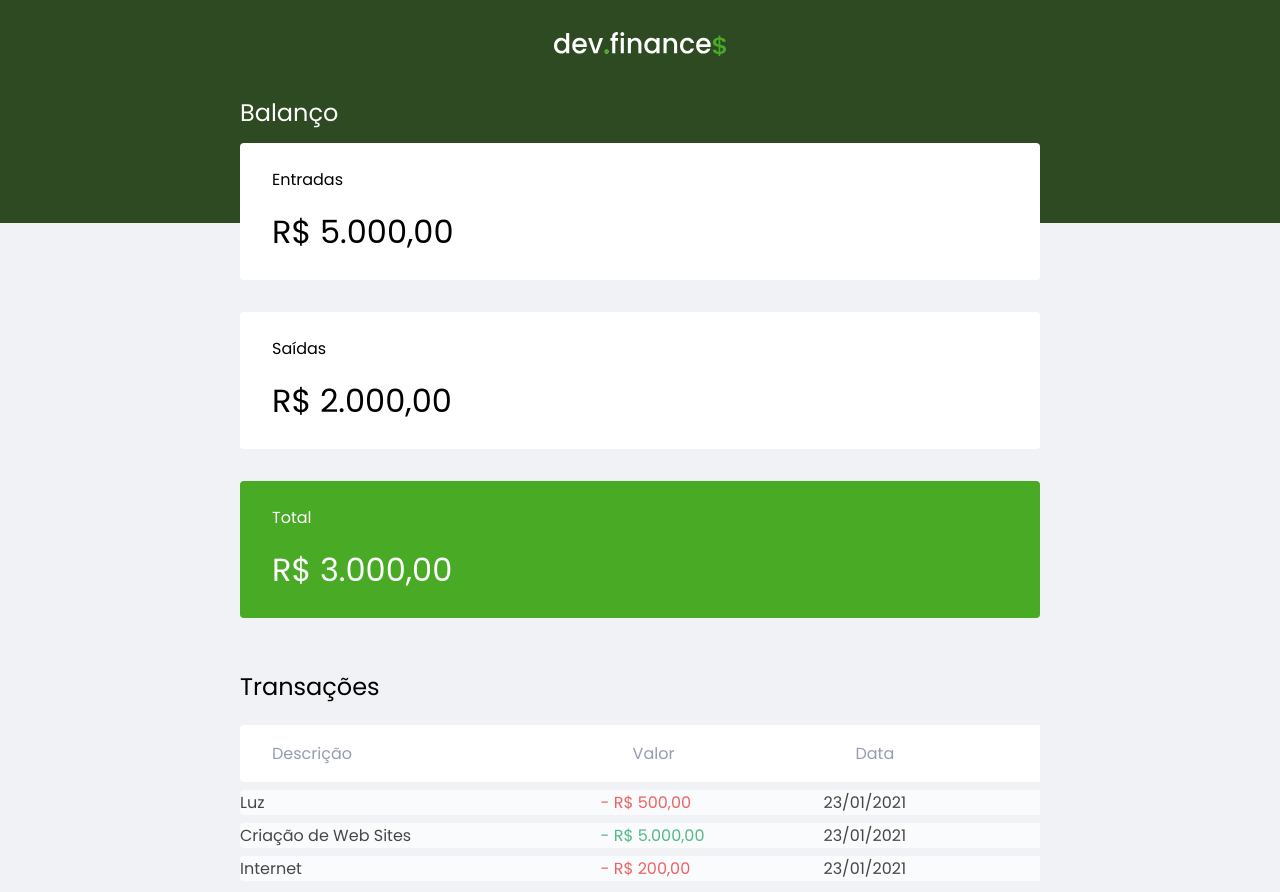
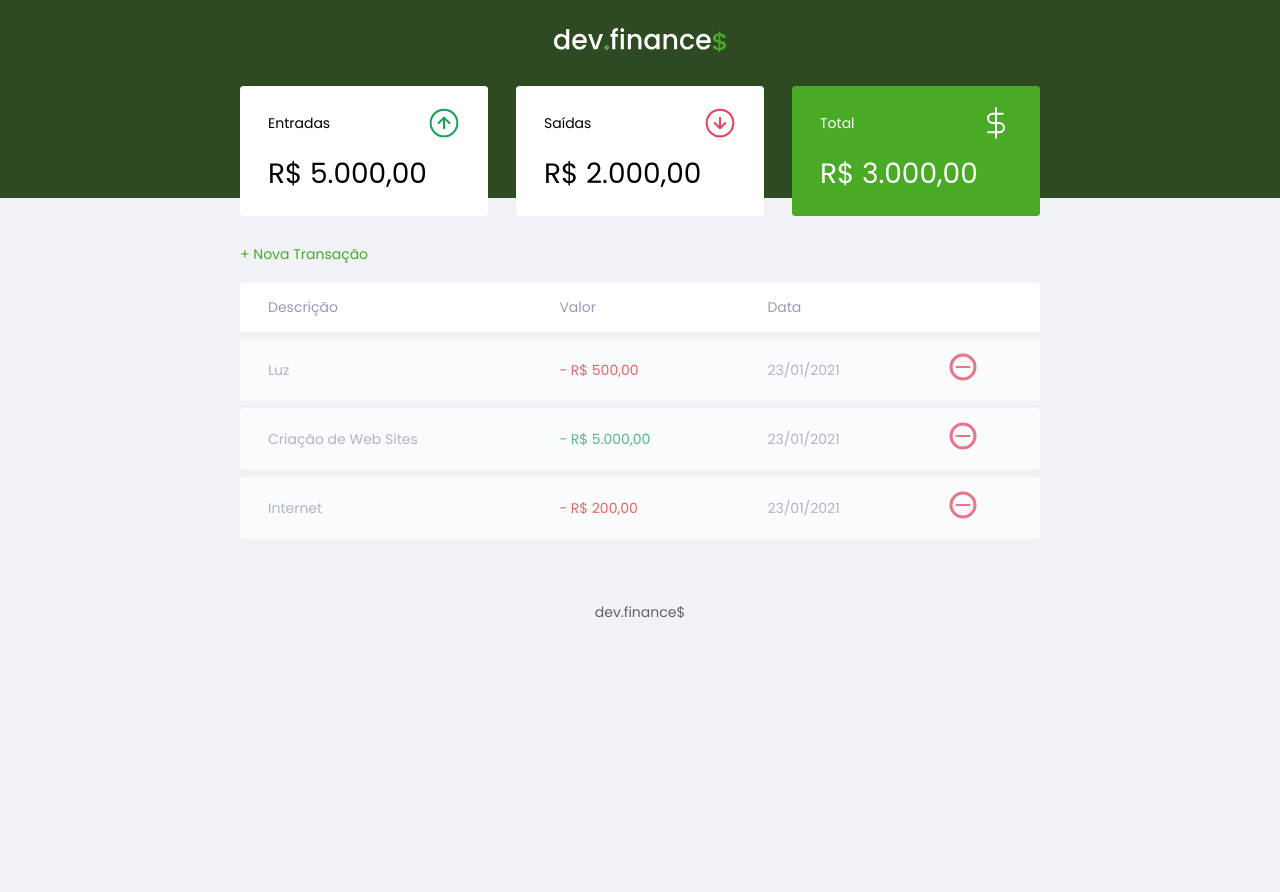
Before and after one commit to contatoevertonoliveira/financas, a plain HTML site: page index.html in a window 1280 px wide. Shown: the top 892 px of the page. After the commit the page ends 800 px from the top, so only its background shows below. Drawn offline with Linux system fonts and the light colour scheme.

Commit message:
Criação Index, Styles

```diff
--- a/index.html
+++ b/index.html
@@ -22,24 +22,35 @@
     <main class="container">
 
         <section id="balance">
-            <h2>Balanço</h2>
+            <h2 class="sr-only">Balanço</h2>
 
             <div class="card">
-                <h3>Entradas</h3>
+                <h3>
+                    <span>Entradas</span>
+                    <img src="./assets/income.svg" alt="Imagem de Entradas">
+                </h3>
                 <p>R$ 5.000,00</p>
             </div>
             <div class="card">
-                <h3>Saídas</h3>
+                <h3>
+                    <span>Saídas</span>
+                    <img src="./assets/expense.svg" alt="Imagem de Saídas">
+                </h3>
                 <p>R$ 2.000,00</p>
             </div>
             <div class="card total">
-                <h3>Total</h3>
+                <h3>
+                    <span>Total</span>
+                    <img src="./assets/total.svg" alt="Imagem de Total">
+                </h3>
                 <p>R$ 3.000,00</p>
             </div>
         </section>
 
         <section id="transaction">
-            <h2>Transações</h2>
+            <h2 class="sr-only">Transações</h2>
+
+            <a href="#" class="button new">+ Nova Transação</a>
 
             <table id="data-table">
                 <thead>
@@ -47,6 +58,7 @@
                         <th>Descrição</th>
                         <th>Valor</th>
                         <th>Data</th>
+                        <th></th>
                     </tr>
 
                 </thead>
@@ -55,22 +67,37 @@
                         <td class="description">Luz</td>
                         <td class="expense">- R$ 500,00</td>
                         <td class="date">23/01/2021</td>
+                        <td>
+                            <img src="./assets/minus.svg" alt="Remover Transação">
+                        </td>
                     </tr>
                     <tr>
                         <td class="description">Criação de Web Sites</td>
                         <td class="income">- R$ 5.000,00</td>
                         <td class="date">23/01/2021</td>
+                        <td>
+                            <img src="./assets/minus.svg" alt="Remover Transação">
+                        </td>
                     </tr>
                     <tr>
                         <td class="description">Internet</td>
                         <td class="expense">- R$ 200,00</td>
                         <td class="date">23/01/2021</td>
+                        <td>
+                            <img src="./assets/minus.svg" alt="Remover Transação">
+                        </td>
                     </tr>
                 </tbody>
             </table>
         </section>
 
     </main>
+
+    <div class="modal-overlay">
+        <div class="modal">
+                Oi
+        </div>
+    </div>
 
     <footer>
         <p>dev.finance$</p>
--- a/styles.css
+++ b/styles.css
@@ -9,9 +9,25 @@
     box-sizing: border-box;
 }
 
+html{
+    font-size: 93.75%; /* 15px */
+}
+
 body{
     background: #f0f2f5;
     font-family: 'Poppins', sans-serif;
+}
+
+.sr-only{
+    position: absolute;
+    width: 1px;
+    height: 1px;
+    padding: 0;
+    margin: -1px;
+    overflow: hidden;
+    clip: rect(0,0,0,0);
+    white-space: nowrap;
+    border-width: 0;
 }
 
 .container{
@@ -26,6 +42,23 @@ h2{
     color: var(--dark-blue);
     font-weight: normal;
 }
+
+/* Links & Buttons =====================*/
+a{
+    color: #49AA26;
+    text-decoration: none;
+}
+
+a:hover{
+
+     color: #3dd705;
+}
+
+.button.new{
+    display: inline-block;
+    margin-bottom: .8rem;
+}
+
 
 /* Header =====================*/
 header{
@@ -61,6 +94,9 @@ header h1#logo{
 .card h3{
     font-weight: normal;
     font-size: 1rem;
+    display: flex;
+    align-items: center;
+    justify-content: space-between;
 }
 
 .card p{
@@ -75,9 +111,18 @@ header h1#logo{
 }
 
 /* Table =====================*/
+#transaction{
+    display: block;
+    width: 100%;
+    overflow-x: auto;
+}
+
 #data-table{
+
     width: 100%;
     border-spacing: 0 0.5rem;
+    color: #969cb3;
+
 }
 
 table th{
@@ -93,8 +138,23 @@ table td{
 }
 
 table thead tr th:first-child,
-table tbody tr td:first-child{
+table tbody tr td:first-child
+{
     border-radius: 0.25rem 0 0 0.25rem;
+}
+
+table thead tr th:last-child,
+table tbody tr td:last-child{
+    border-radius: 0 0.25rem  0.25rem 0;
+}
+
+table thead th {
+    background: white;
+
+    font-weight: normal;
+    padding: 1rem 2rem;
+
+    text-align: left;
 }
 
 table tbody tr{
@@ -103,6 +163,11 @@ table tbody tr{
 
 table tbody tr:hover{
     opacity: 1;
+}
+
+table tbody td {
+    background:white;
+    padding: 1rem 2rem;
 }
 
 td.description{
@@ -118,6 +183,39 @@ td.expense{
 }
 
 
+/* Modal =====================*/
+.modal-overlay {
+    width: 100%;
+    height: 100%;
+
+    background-color: rgba(0,0,0,0.7);
+
+    position: fixed;
+    top: 0;
+
+    display:flex;
+    align-items: center;
+    justify-content: center;
+
+    opacity: 0;
+    visibility: hidden;
+
+    z-index: 999;
+}
+
+.modal-overlay.active {
+    opacity: 1;
+    visibility: visible;
+}
+
+.modal {
+    background: #F0F2f5;
+    padding: 2.4rem;
+
+    position: relative;
+    z-index: 1;
+}
+
 /* Footer =====================*/
 footer{
     text-align: center;
@@ -125,3 +223,17 @@ footer{
     color: var(--dark-blue);
     opacity: 0.6;
 }
+
+
+/* Responsive =====================*/
+@media (min-width: 800px){
+    html{
+        font-size: 87.5%;
+    }
+
+    #balance{
+        display: grid;
+        grid-template-columns: repeat(3,1fr);
+        gap: 2rem;
+    }
+}
```
